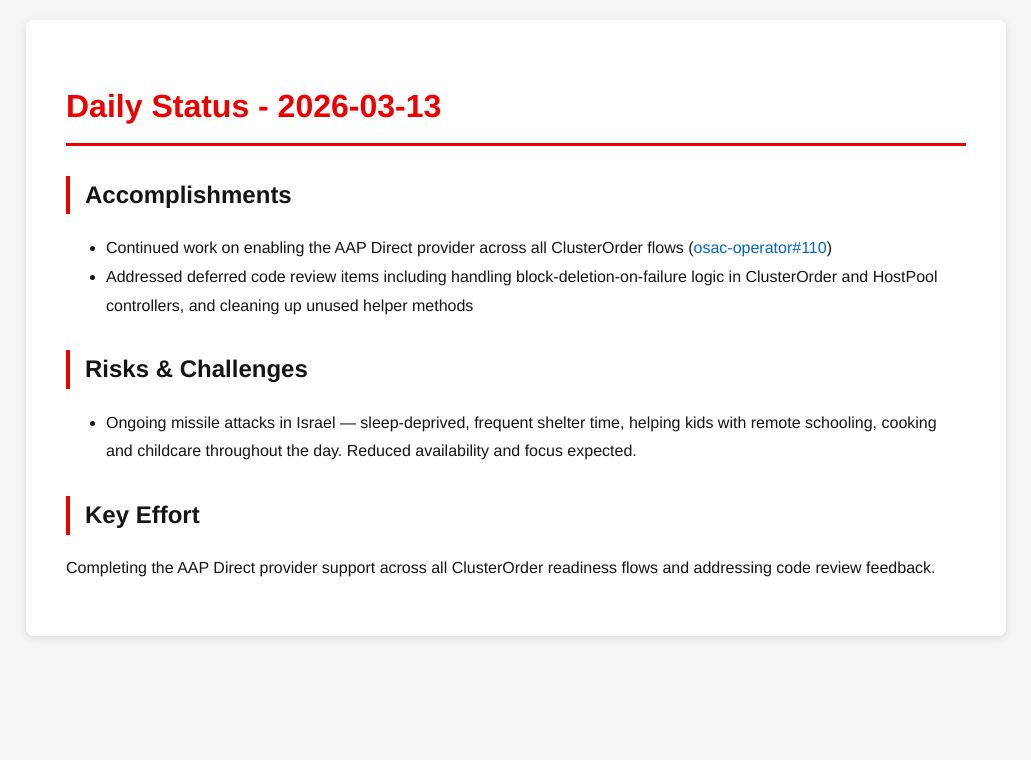
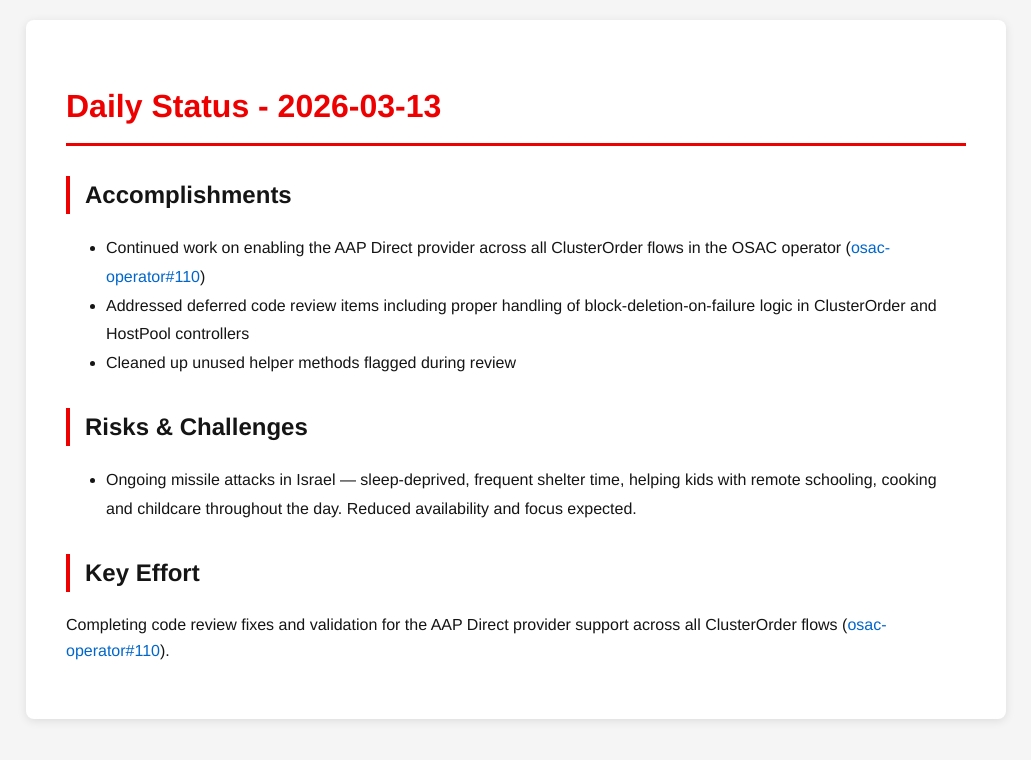
Before and after one commit to tzvatot/daily-status, a Jekyll site: the page built from 2026-03-13.md, in a window 1280 px wide. Shown: the top 760 px of the page, without its empty margins (124-1155 px from the left). Built offline with Jekyll 4.4.1, drawn with Linux system fonts in a browser that asks for light colours.

Commit message:
Daily status update - 2026-03-13

```diff
--- a/2026-03-13.md
+++ b/2026-03-13.md
@@ -7,11 +7,12 @@
 # Daily Status - 2026-03-13
 
 ## Accomplishments
-- Continued work on enabling the AAP Direct provider across all ClusterOrder flows ([osac-operator#110](https://github.com/osac-project/osac-operator/pull/110))
-- Addressed deferred code review items including handling block-deletion-on-failure logic in ClusterOrder and HostPool controllers, and cleaning up unused helper methods
+- Continued work on enabling the AAP Direct provider across all ClusterOrder flows in the OSAC operator ([osac-operator#110](https://github.com/osac-project/osac-operator/pull/110))
+- Addressed deferred code review items including proper handling of block-deletion-on-failure logic in ClusterOrder and HostPool controllers
+- Cleaned up unused helper methods flagged during review
 
 ## Risks & Challenges
 - Ongoing missile attacks in Israel — sleep-deprived, frequent shelter time, helping kids with remote schooling, cooking and childcare throughout the day. Reduced availability and focus expected.
 
 ## Key Effort
-Completing the AAP Direct provider support across all ClusterOrder readiness flows and addressing code review feedback.
+Completing code review fixes and validation for the AAP Direct provider support across all ClusterOrder flows ([osac-operator#110](https://github.com/osac-project/osac-operator/pull/110)).
```
